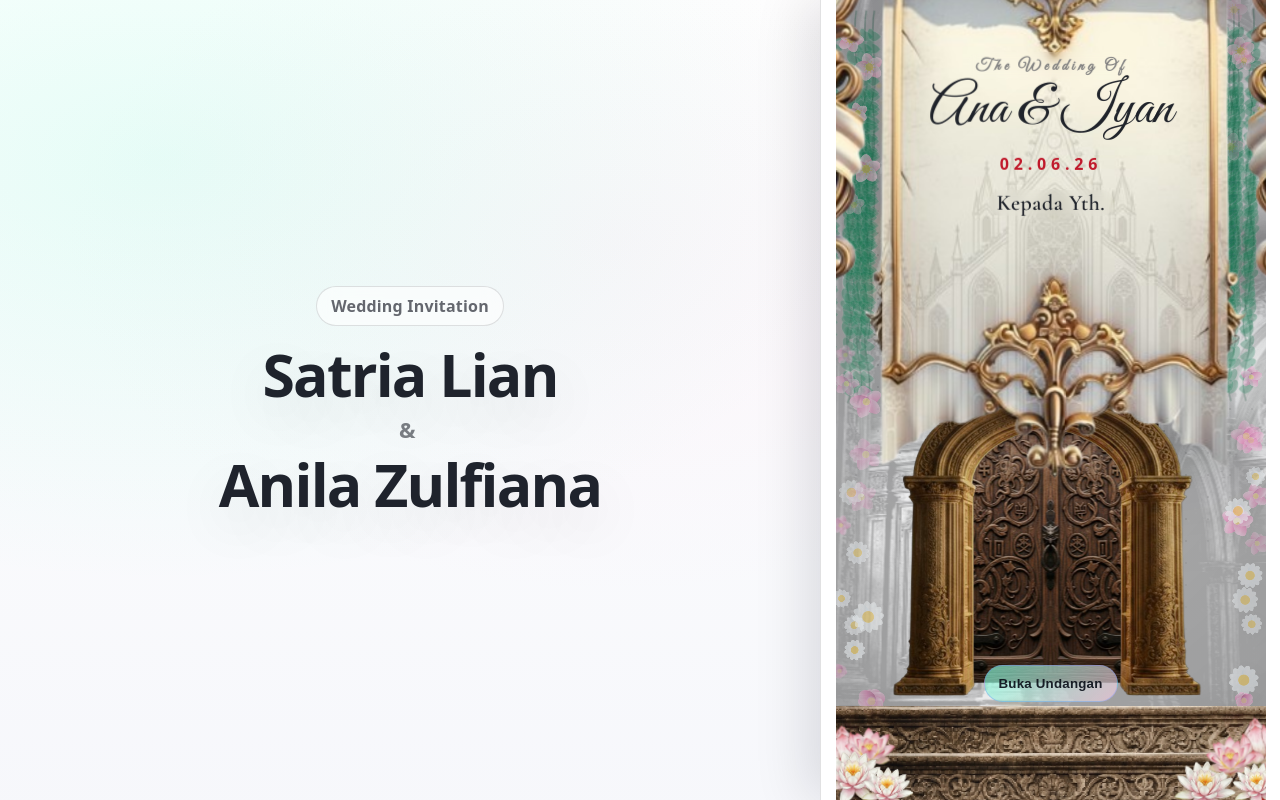
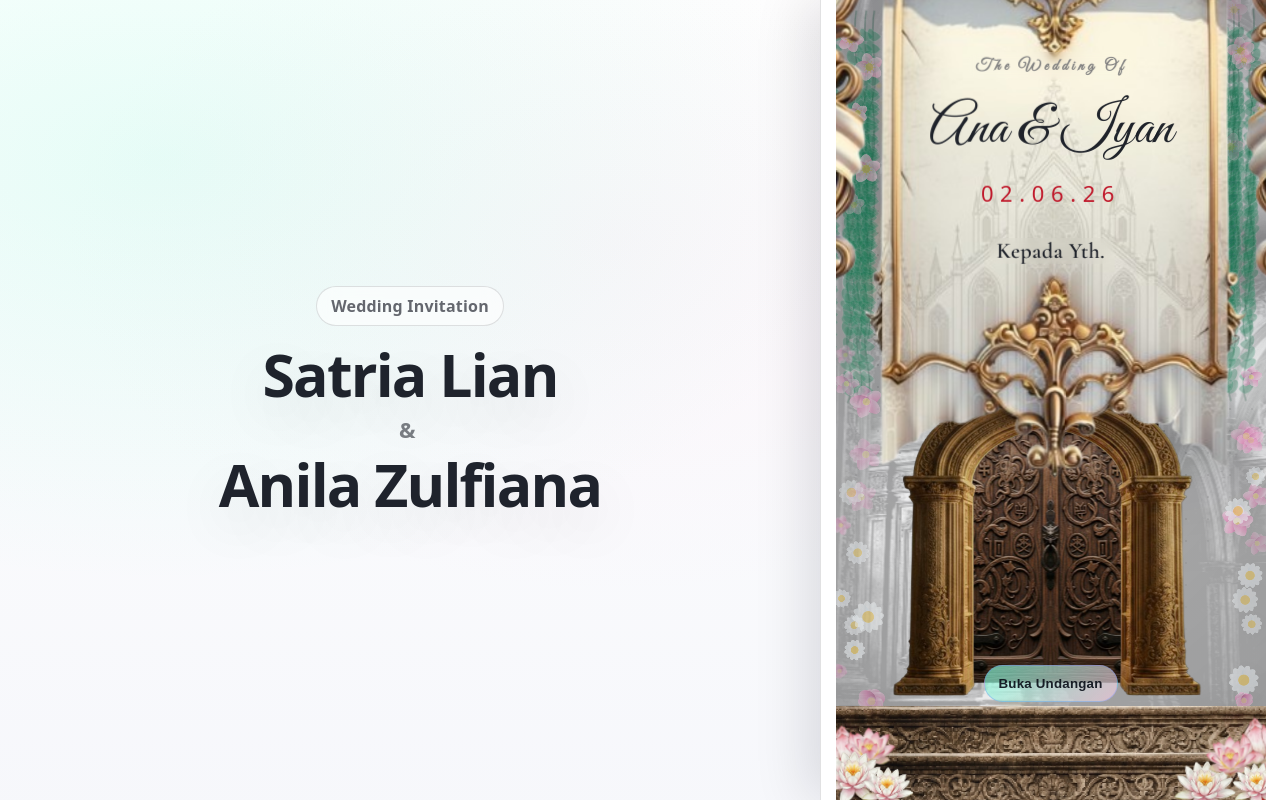
Before and after one commit to yurasera/FloWedding, a React (Vite) app: page / in a window 1280 px wide. Built offline with nearby package versions, Linux system fonts and the light colour scheme.

Commit message:
style: adjust cover layout spacing, sizing, and typography for better alignment

```diff
--- a/src/styles.css
+++ b/src/styles.css
@@ -353,7 +353,7 @@ code {
   position: absolute;
   left: 53%;
   top: -355px;
-  width: min(680px, 175%);
+  width: min(680px, 200%);
   height: auto;
   transform: translateX(-50%);
   transform-origin: 50% 0%;
@@ -375,10 +375,6 @@ code {
   width: min(260px, 72vw);
   transform: translate(-50%, -50%) scale(1);
   z-index: 6;
-}
-
-.cover.is-open .cover-intro__sway {
-  /* animation: none; */
 }
 
 .cover-intro__label {
@@ -406,7 +402,7 @@ code {
   font-family: "Great Vibes", ui-serif, Georgia, "Times New Roman", Times, serif;
   font-weight: 400;
   font-size: clamp(36px, 6vw, 56px);
-  margin: -110px 0 0px;
+  margin: -90px 0 0px;
   letter-spacing: 0;
   line-height: 1.04;
 }
@@ -448,8 +444,9 @@ code {
 .cover-intro .meta-date {
   color: #c0182a;
   letter-spacing: 0.3em;
-  margin-top: 15px;
-  font-weight: bold;
+  margin-top: 20px;
+  margin-bottom: 15px;
+  font-size: 22px;
 }
 
 .cover-door {
```
